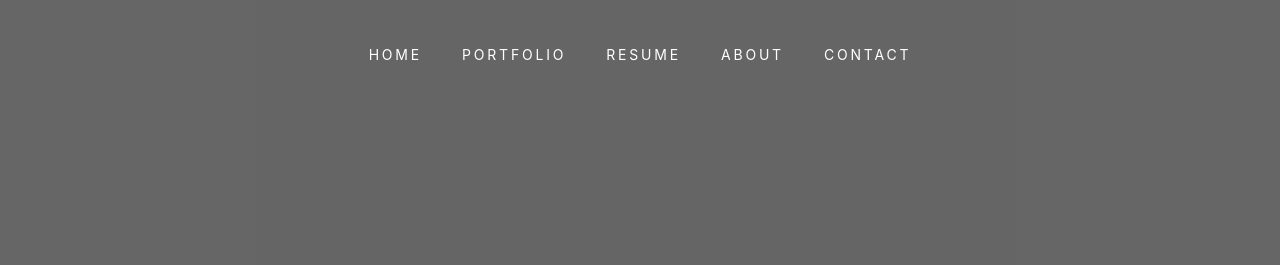
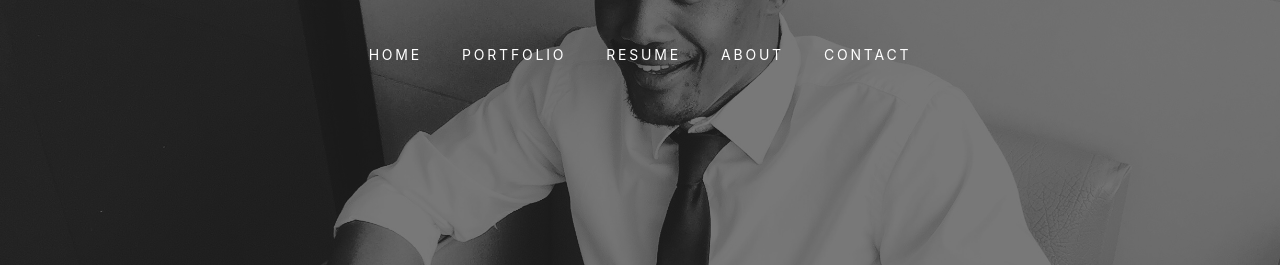
Before and after one commit to Camagu-Godana/Camagu-Godana, a plain HTML site: page index.html in a window 1280 px wide. Shown: the top 265 px of the page. Drawn offline with nearby package versions, Linux system fonts and the light colour scheme; files that its build step writes are made by us from their sources; the site is published under a folder, as on GitHub Pages, so addresses that start at the root find nothing.

Commit message:
Update index.html

```diff
--- a/index.html
+++ b/index.html
@@ -42,7 +42,7 @@
 
 
 
-	<section class="site-hero" style="background-image: url(/images/IMG_5729.jpg);" id="section-home" data-stellar-background-ratio="0.5">
+	<section class="site-hero" style="background-image: url(images/IMG_5729.jpg);" id="section-home" data-stellar-background-ratio="0.5">
 		<div class="container">
 			<div class="row intro-text align-items-center justify-content-center">
 				<div class="col-md-10 text-center pt-5">
```
